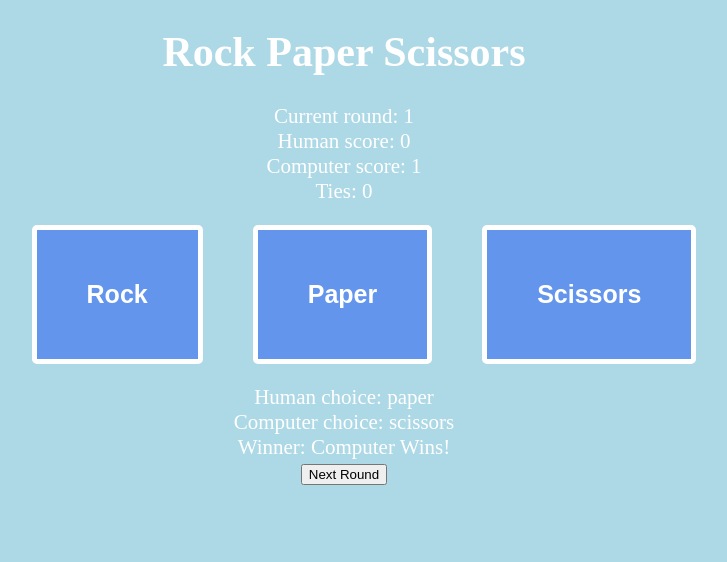
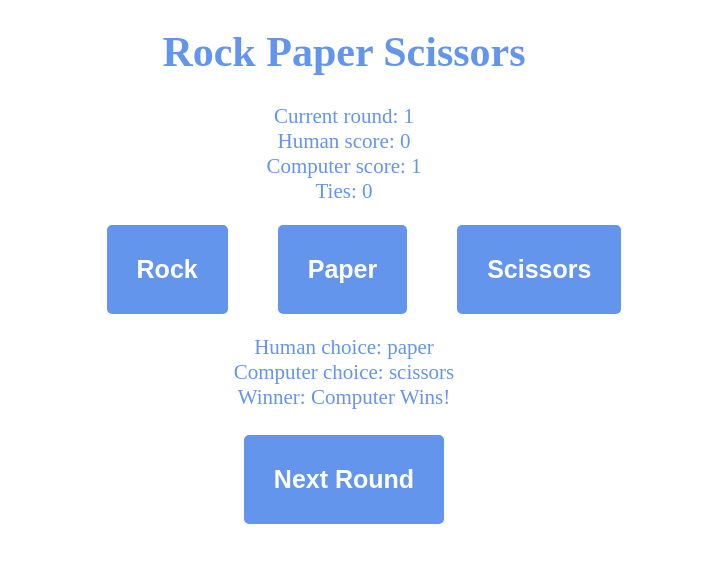
Before and after one commit to Coder219/odin-rock-paper-scissors, a plain HTML site: page index.html in a window 1280 px wide. Both pictures are taken after a click on the element "Rock Paper Scissors". Shown: the whole page, without its empty margins (296-1023 px from the left). Drawn offline with Linux system fonts and the light colour scheme.

Commit message:
made the next round button look nicer

```diff
--- a/index.html
+++ b/index.html
@@ -10,9 +10,9 @@
         <div class="round"></div>
         <div class="scores"></div>
         <ul class="choices">
-            <li><button class="rock-button" id="rock">Rock</button></li>
-            <li><button class="paper-button" id="paper">Paper</button></li>
-            <li><button class="scissors-button" id="scissors">Scissors</button></li>
+            <li><button class="rock-button blue" id="rock">Rock</button></li>
+            <li><button class="paper-button blue" id="paper">Paper</button></li>
+            <li><button class="scissors-button blue" id="scissors">Scissors</button></li>
         </ul>
         <div class="results"></div>
         <div class="post-round-buttons"></div>
--- a/script.js
+++ b/script.js
@@ -70,10 +70,11 @@ function playRound(humanChoice,computerChoice){
     displayChoices(humanChoice,computerChoice);
     displayWinner(determineOutcome(outcome));
     displayScore(humanScore,computerScore,ties);
-    const continue_button = document.createElement("button");
-    continue_button.textContent = 'Next Round';
-    results.appendChild(continue_button);
-    continue_button.onclick = () => {
+    const continueButton = document.createElement("button");
+    continueButton.classList.add('blue');
+    continueButton.textContent = 'Next Round';
+    results.appendChild(continueButton);
+    continueButton.onclick = () => {
         resetRound();
         updateRound();
     }
--- a/style.css
+++ b/style.css
@@ -1,6 +1,6 @@
 html {
-    background-color: lightblue;
-    color: white;
+    background-color: white;
+    color: cornflowerblue;
     text-align: center;
     font-size: 21px;
 }
@@ -19,11 +19,11 @@ h1 {
     text-align: center;
 }
 
-.choices button {
-    padding: 50px;
+.blue {
+    padding: 25px;
     background-color: cornflowerblue;
     border-radius: 5px;
-    border: 5px solid white;
+    border: 5px solid cornflowerblue;
     color: white;
     font-weight: 900;
     font-size: 25px;
@@ -33,3 +33,7 @@ h1 {
     text-align: center;
     font-size: 21px;
 }
+
+.results button{
+    margin-top: 25px;
+}
```
